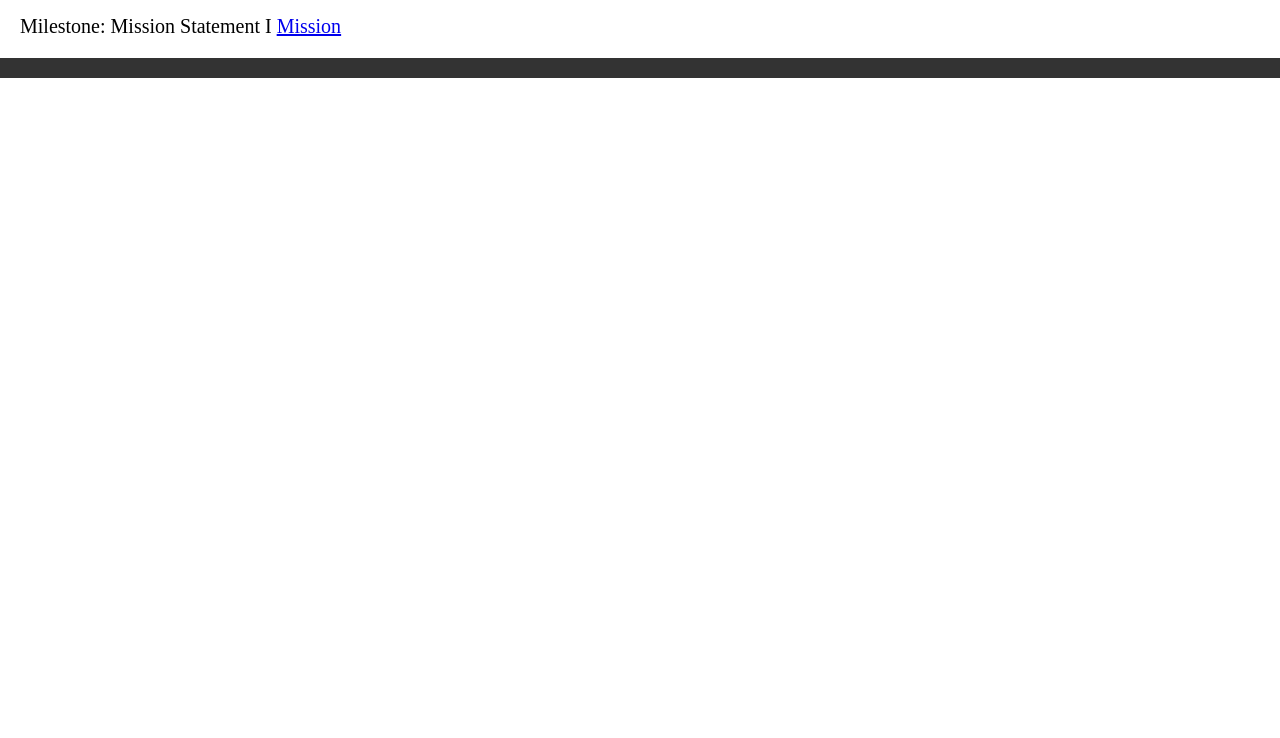
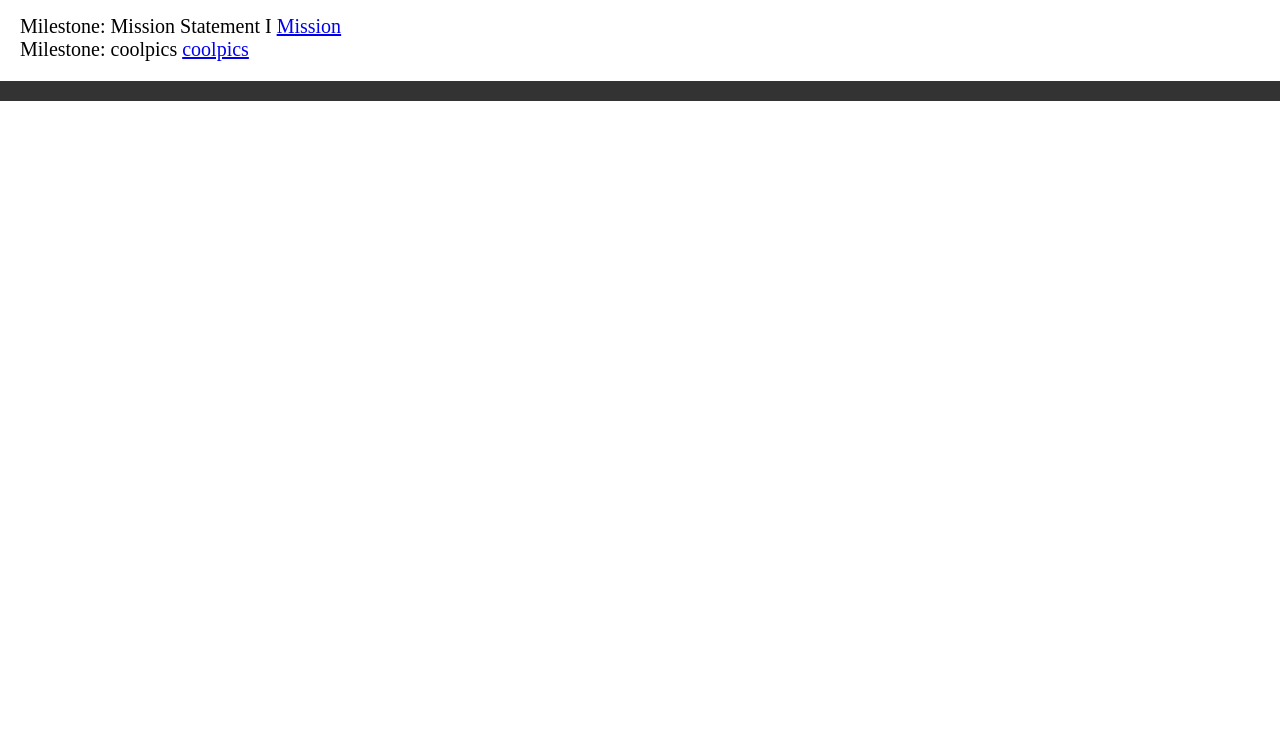
Before and after one commit to Powerjagger/wdd131-current_year-, a plain HTML site: page index.html in a window 1280 px wide. Shown: the part 62-800 px from the top of the page. Drawn offline with Linux system fonts and the light colour scheme.

Commit message:
link cool pics

```diff
--- a/index.html
+++ b/index.html
@@ -15,6 +15,7 @@
     </header>
     <main>
         <p>Milestone: Mission Statement I <a href="mission/">Mission</a></p>
+        <p>Milestone: coolpics <a href="coolpics/">coolpics</a></p>
 
         <!-- Your main content goes here -->
     </main>
```
